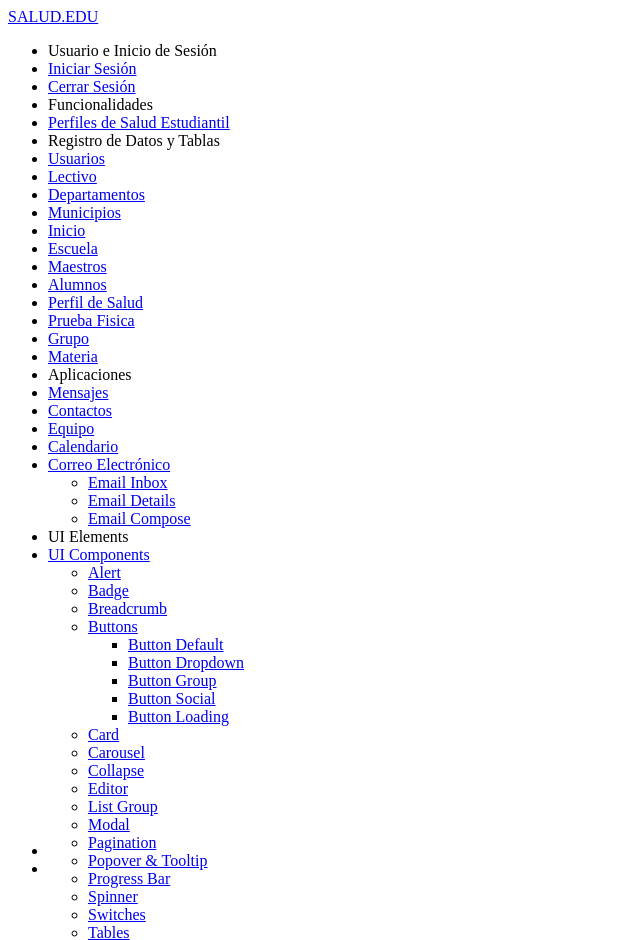
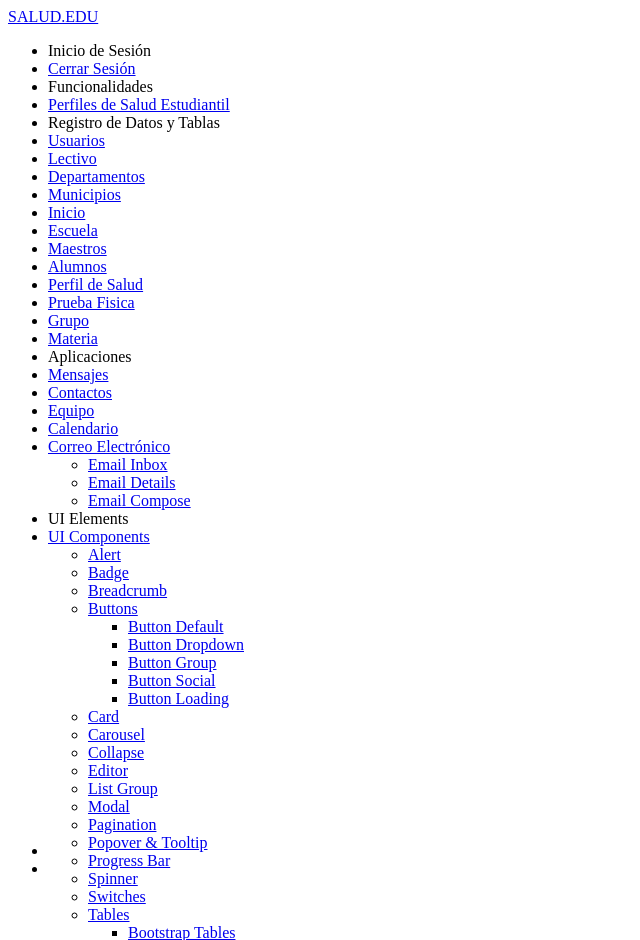
Before and after one commit to nanypoe/salud.edu, a PHP site: template Views/plantilla/menulateral.php in a window 1280 px wide. Shown: the top 940 px of the page, without its empty margins (0-640 px from the left). Run offline with PHP 8.4, Linux system fonts and the light colour scheme; the template is opened without the code that fills it, so the values that code supplies are empty; some libraries are stand-ins or nearby versions.

Commit message:
Se agrega la funcionalidad para Iniciar sesión
- Se ha agregado la funcionalidad para iniciar sesión.
- Se ha agregado autenticación, hash, etc.
- Se agrega cerrar sesión.
- Primeras vistas de usuario admin.
- Se configuran permisos y roles.

```diff
--- a/Controllers/indexController.php
+++ b/Controllers/indexController.php
@@ -22,6 +22,7 @@ class indexController extends Controller
 
     public function index()
     {
+
         $this->_view->renderizar('index');
         }
     }
--- a/Controllers/loginController.php
+++ b/Controllers/loginController.php
@@ -30,7 +30,7 @@
         public function salir()
         {
             Sessiones::salir();
-            $this->redireccionar('index');
+            $this->redireccionar('login');
         }
     }
 ?>
--- a/Views/departamento/departamento.phtml
+++ b/Views/departamento/departamento.phtml
@@ -19,7 +19,11 @@
                     <tr>
                         <th>ID</th>
                         <th>Nombre </th>
-                        <th>Acciones</th>
+                        <?php
+                        if (Sessiones::getClave('rol') == "admin") {
+                            ?>
+                            <th>Acciones</th>
+                        <?php } ?>
                     </tr>
                 </thead>
                 <tbody>
--- a/Views/plantilla/menulateral.php
+++ b/Views/plantilla/menulateral.php
@@ -21,22 +21,30 @@
           <ul class="nav sidebar-inner" id="sidebar-menu">
 
             <li class="section-title">
-              Usuario e Inicio de Sesión
+              Inicio de Sesión
             </li>
 
+            <?php
+            if (Sessiones::getClave('autenticado') == true) {
+              echo '
     <li class="">
-              <a class="sidenav-item-link" href="<?= BASE_URL ?>login">
+              <a class="sidenav-item-link" href="' . BASE_URL . 'login/salir/">
+              <i class="fa-solid fa-right-from-bracket"></i>
+                <span class="nav-text">Cerrar Sesión</span>
+              </a>
+            </li>
+      ';
+            } else {
+              echo '
+<li class="">
+              <a class="sidenav-item-link" href="' . BASE_URL . 'login">
               <i class="fa-solid fa-right-to-bracket"></i>
                 <span class="nav-text">Iniciar Sesión</span>
               </a>
             </li>
-
-            <li class="">
-              <a class="sidenav-item-link" href="<?= BASE_URL ?>logout">
-              <i class="fa-solid fa-left-to-bracket"></i>
-                <span class="nav-text">Cerrar Sesión</span>
-              </a>
-            </li>
+';
+            }
+            ?>
 
             <li class="section-title">
               Funcionalidades
@@ -48,7 +56,9 @@
                 <span class="nav-text">Perfiles de Salud Estudiantil</span>
               </a>
             </li>
-
+            <?php
+            if (Sessiones::getVista('administrador')) {
+              ?>
               <li class="section-title">
                 Registro de Datos y Tablas
               </li>
@@ -651,6 +661,7 @@
             </ul>
           </div>
 
+        <?php } ?>
 
         <div class="sidebar-footer">
           <div class="sidebar-footer-content">
--- a/index.php
+++ b/index.php
@@ -9,6 +9,8 @@ require_once APP_PATH . 'Rutas.php';
 require_once APP_PATH . 'Database.php';
 require_once APP_PATH . 'Controller.php';
 require_once APP_PATH . 'Model.php';
+require_once APP_PATH . 'Sessiones.php';
 require_once APP_PATH . 'View.php';
+Sessiones::iniciar();
 $rutas = new Rutas();
 $rutas->run();
```
Also changed, not shown: Controllers/departamentoController.php (+16 -7 lines), config/Sessiones.php (renamed from config/sessiones.php). Lines whose indentation alone changed are shown as unchanged.
